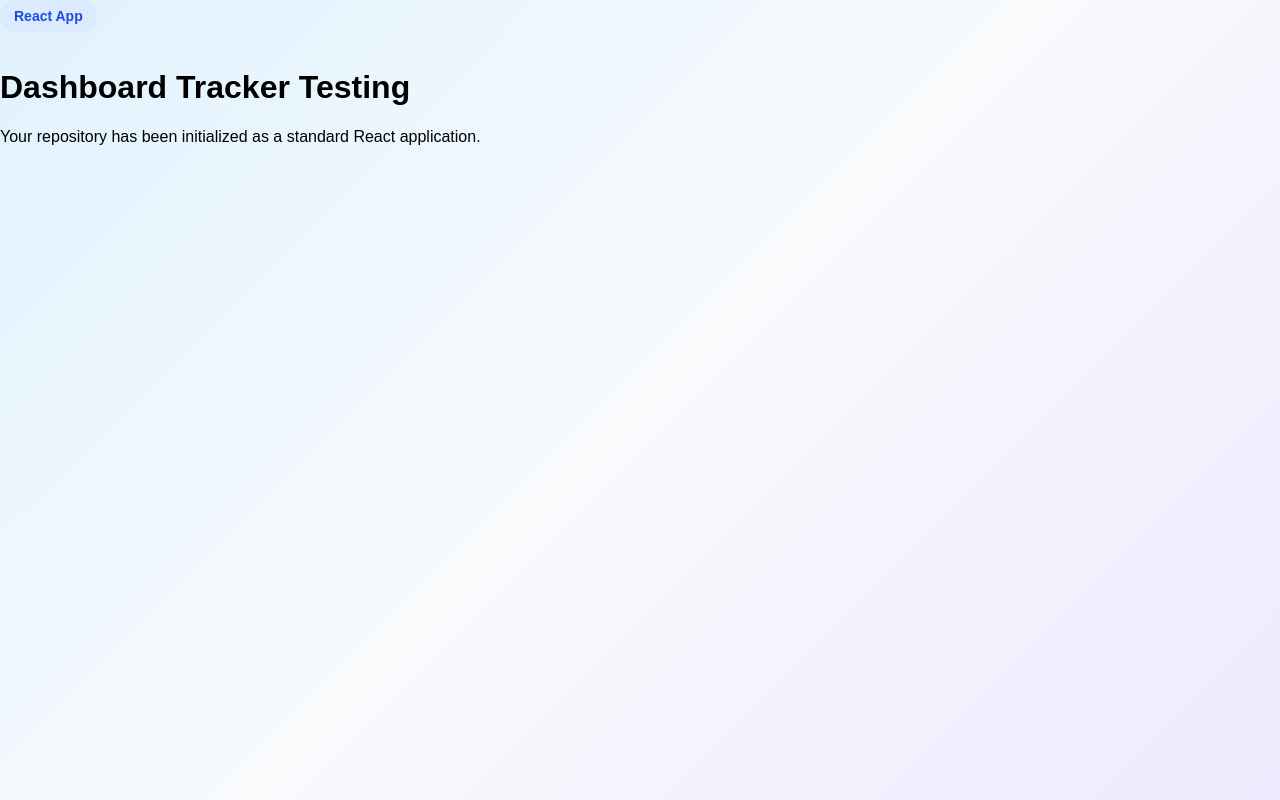
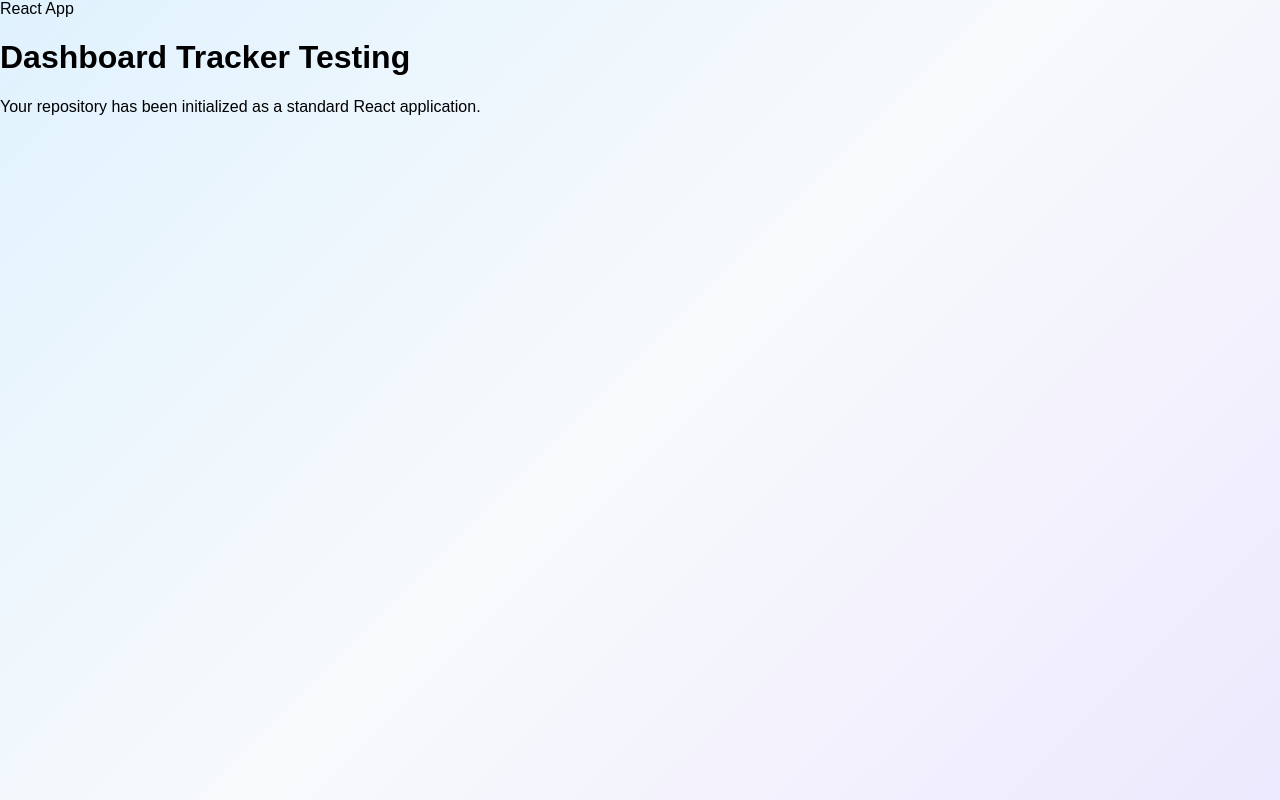
Before and after one commit to Milindddd/Dashboard-Tracker-Testing, a React (Create React App) app: page / in a window 1280 px wide. Built offline with nearby package versions, Linux system fonts and the light colour scheme.

Commit message:
This is the commit message

```diff
--- a/src/App.js
+++ b/src/App.js
@@ -4,7 +4,7 @@ function App() {
   return (
     <div className="app-shellll">
       <main className="app-cardd">
-        <span className="app-badge">React App</span>
+        <span className="app-baddge">React App</span>
         <h1>Dashboard Tracker Testing</h1>
         <p>Your repository has been initialized as a standard React application.</p>
       </main>
```
